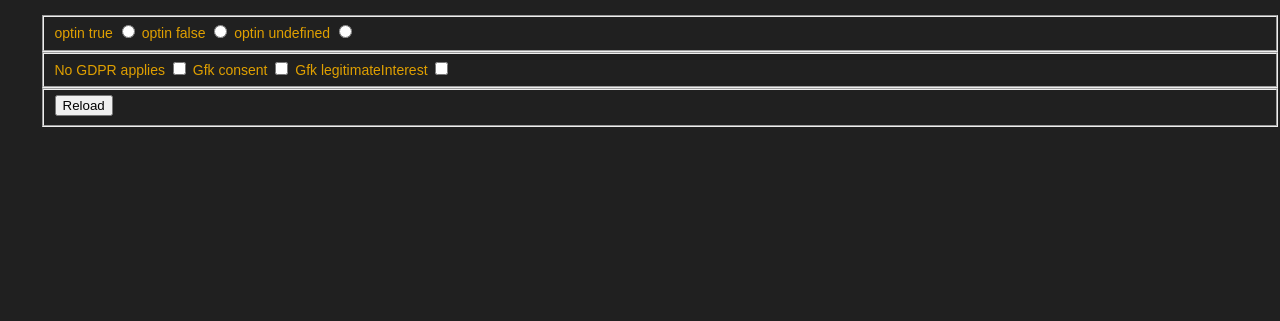
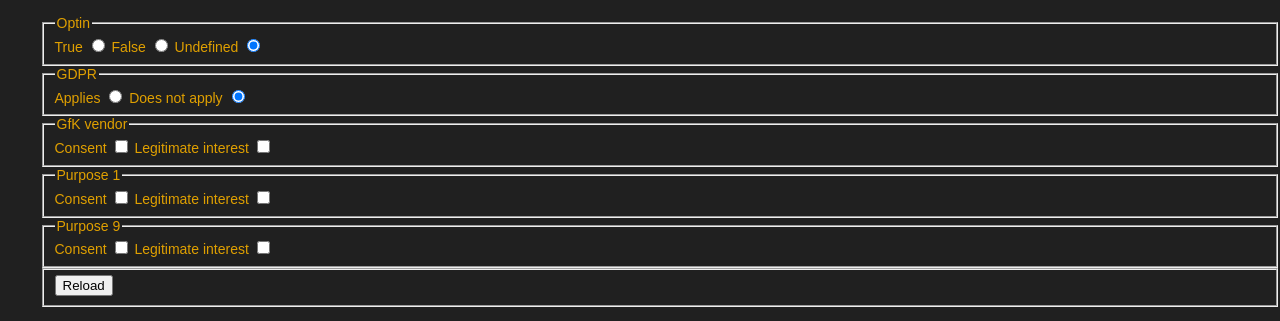
Before and after one commit to gfkse/sensic-s2s-sdk-js-demo-website, a website: page website/html5videotcf.tmpl.html in a window 1280 px wide. Shown: the part 672-993 px from the top of the page. Before the commit the page ends 813 px from the top, so only its background shows below. Drawn offline with Linux system fonts and the light colour scheme.

Commit message:
CTP-3739 added purposes to tcf test page

```diff
--- a/website/html5videotcf.tmpl.html
+++ b/website/html5videotcf.tmpl.html
@@ -153,20 +153,41 @@
 <ul>
     <form action="html5videotcf.html">
         <fieldset>
-            <label for="optin_true">optin true</label>
+            <legend>Optin</legend>
+            <label for="optin_true">True</label>
             <input type="radio" value="true" name="optin" id="optin_true">
-            <label for="optin_false">optin false</label>
+            <label for="optin_false">False</label>
             <input type="radio" value="false" name="optin" id="optin_false">
-            <label for="optin_undefined">optin undefined</label>
-            <input type="radio" value="" name="optin" id="optin_undefined">
+            <label for="optin_undefined">Undefined</label>
+            <input type="radio" value="" name="optin" id="optin_undefined" checked>
         </fieldset>
         <fieldset>
-            <label for="noapplies">No GDPR applies</label>
-            <input type="checkbox" name="tcf" value="noapplies" id="noapplies">
-            <label for="consent">Gfk consent</label>
-            <input type="checkbox" name="tcf" value="consent" id="consent">
-            <label for="legitimateInterest">Gfk legitimateInterest</label>
-            <input type="checkbox" name="tcf" value="legitimateInterest" id="legitimateInterest">
+            <legend>GDPR</legend>
+            <label for="gdpr_applies">Applies</label>
+            <input type="radio" value="applies" name="gdpr" id="gdpr_applies">
+            <label for="gdpr_noapplies">Does not apply</label>
+            <input type="radio" value="noapplies" name="gdpr" id="gdpr_noapplies" checked>
+        </fieldset>
+        <fieldset>
+            <legend>GfK vendor</legend>
+            <label for="vendor_consent">Consent</label>
+            <input type="checkbox" name="vendor" value="consent" id="vendor_consent">
+            <label for="vendor_legitimateInterest">Legitimate interest</label>
+            <input type="checkbox" name="vendor" value="legitimateInterest" id="vendor_legitimateInterest">
+        </fieldset>
+        <fieldset>
+            <legend>Purpose 1</legend>
+            <label for="purpose1_consent">Consent</label>
+            <input type="checkbox" name="purpose1" value="consent" id="purpose1_consent">
+            <label for="purpose1_legitimateInterest">Legitimate interest</label>
+            <input type="checkbox" name="purpose1" value="legitimateInterest" id="purpose1_legitimateInterest">
+        </fieldset>
+        <fieldset>
+            <legend>Purpose 9</legend>
+            <label for="purpose9_consent">Consent</label>
+            <input type="checkbox" name="purpose9" value="consent" id="purpose9_consent">
+            <label for="purpose9_legitimateInterest">Legitimate interest</label>
+            <input type="checkbox" name="purpose9" value="legitimateInterest" id="purpose9_legitimateInterest">
         </fieldset>
         <fieldset>
             <button type="submit">Reload</button>
--- a/website/js/tcf/cmpapi.js
+++ b/website/js/tcf/cmpapi.js
@@ -1,32 +1,31 @@
-
-const tcfParams = new URLSearchParams(window.location.search).getAll("tcf");
-const optin = new URLSearchParams(window.location.search).getAll("optin");
+const optin = new URLSearchParams(window.location.search).get("optin");
+const gdpr = new URLSearchParams(window.location.search).get("gdpr");
+const vendor = new URLSearchParams(window.location.search).getAll("vendor");
+const purpose1 = new URLSearchParams(window.location.search).getAll("purpose1");
+const purpose9 = new URLSearchParams(window.location.search).getAll("purpose9");
 
 window.__tcfapi = async (command, version, callback) => {
     if (command !== "addEventListener" || version !== 2) {
         return;
     }
-    if (tcfParams.includes("noapplies")) {
+    if (gdpr !== "applies") {
         return callback(await (await fetch(`js/tcf/tcf-without-gdpr.json`)).json(), true);
     }
 
     const baseTcObject = await (await fetch(`js/tcf/tcf-with-gdpr.json`)).json();
-    baseTcObject.vendor.consents[758] = tcfParams.includes("consent");
-    baseTcObject.vendor.legitimateInterests[758] = tcfParams.includes("legitimateInterest");
+    baseTcObject.vendor.consents[758] = vendor.includes("consent");
+    baseTcObject.vendor.legitimateInterests[758] = vendor.includes("legitimateInterest");
+    baseTcObject.purpose.consents[1] = purpose1.includes("consent");
+    baseTcObject.purpose.legitimateInterests[1] = purpose1.includes("legitimateInterest");
+    baseTcObject.purpose.consents[9] = purpose9.includes("consent");
+    baseTcObject.purpose.legitimateInterests[9] = purpose9.includes("legitimateInterest");
     callback(baseTcObject, true);
 }
 
 window.addEventListener("DOMContentLoaded", () => {
-    for(let x = 0; x < tcfParams.length; x++) {
-        const element = window.document.getElementById(tcfParams[x]);
-        element.setAttribute("checked","checked")
-    }
-
-    for(let x = 0; x < optin.length; x++) {
-        let element = window.document.getElementById("optin_" + optin[x]);
-        if (!element) {
-            element = window.document.getElementById("optin_undefined");
-        }
-        element.checked = true;
-    }
+    window.document.getElementById(`optin_${optin || "undefined"}`).checked = true;
+    window.document.getElementById(`gdpr_${gdpr || "noapplies"}`).checked = true;
+    vendor.forEach(value => window.document.getElementById(`vendor_${value}`).checked = true);
+    purpose1.forEach(value => window.document.getElementById(`purpose1_${value}`).checked = true);
+    purpose9.forEach(value => window.document.getElementById(`purpose9_${value}`).checked = true);
 });
```
